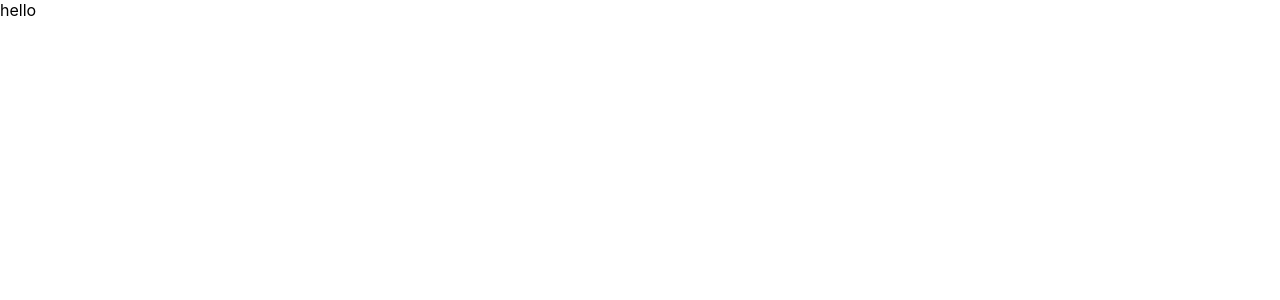
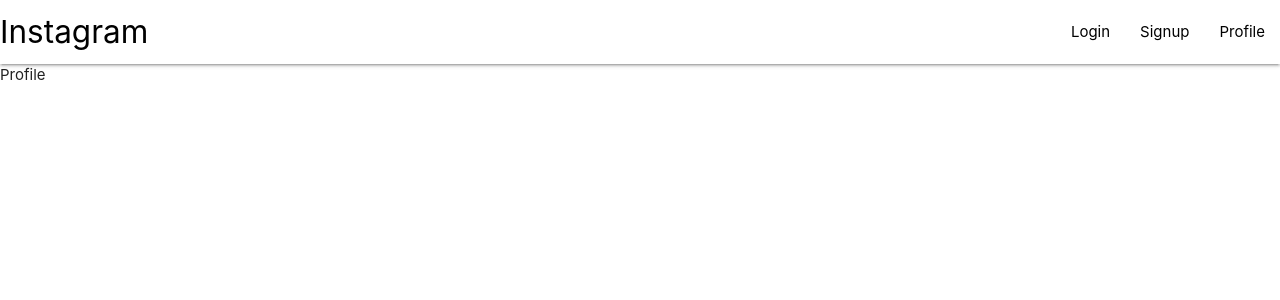
Before and after one commit to amit1884/Instagram-Clone, a React (Create React App) app in the folder client/: page /profile in a window 1280 px wide. Shown: the top 300 px of the page. Built offline with nearby package versions, Linux system fonts and the light colour scheme.

Commit message:
basic routes added in client

```diff
--- a/client/public/index.html
+++ b/client/public/index.html
@@ -15,6 +15,7 @@
       user's mobile device or desktop. See https://developers.google.com/web/fundamentals/web-app-manifest/
     -->
     <link rel="manifest" href="%PUBLIC_URL%/manifest.json" />
+    <link rel="stylesheet" href="https://cdnjs.cloudflare.com/ajax/libs/materialize/1.0.0/css/materialize.min.css">
     <!--
       Notice the use of %PUBLIC_URL% in the tags above.
       It will be replaced with the URL of the `public` folder during the build.
--- a/client/src/App.css
+++ b/client/src/App.css
@@ -0,0 +1,3 @@
+a{
+    color:#000 !important;
+}
--- a/client/src/App.js
+++ b/client/src/App.js
@@ -1,12 +1,29 @@
 import React from 'react';
 import './App.css';
-
+import {BrowserRouter,Route} from 'react-router-dom';
+import Navbar from './components/Navbar';
+import Home from './components/Screens/Home';
+import Login from './components/Screens/Login';
+import SignUp from './components/Screens/SignUp';
+import Profile from './components/Screens/Profile';
 function App() {
   return (
+      <BrowserRouter>
+      <Navbar/>
+      <Route exact path="/">
+        <Home/>
+      </Route>
+      <Route path="/login">
+        <Login/>
+      </Route>
+      <Route path="/signup">
+        <SignUp/>
+      </Route>
+      <Route path="/profile">
+        <Profile/>
+      </Route>
 
-   <div>
-     hello
-   </div>
+      </BrowserRouter>
   );
 }
 
--- /dev/null
+++ b/client/src/components/Navbar.js
@@ -0,0 +1,17 @@
+import React from 'react'
+import '../App.css'
+import {Link} from 'react-router-dom'
+export default function Navbar() {
+    return (
+        <nav>
+        <div className="nav-wrapper white">
+            <Link to="/" className="brand-logo left">Instagram</Link>
+            <ul id="nav-mobile" className="right">
+            <li><Link to="/login">Login</Link></li>
+            <li><Link to="/signup">Signup</Link></li>
+            <li><Link to="profile">Profile</Link></li>
+            </ul>
+        </div>
+        </nav>
+    )
+}
--- /dev/null
+++ b/client/src/components/Screens/Home.js
@@ -0,0 +1,11 @@
+import React from 'react'
+
+function Home() {
+    return (
+        <div>
+            Home
+        </div>
+    )
+}
+
+export default Home
--- /dev/null
+++ b/client/src/components/Screens/Login.js
@@ -0,0 +1,11 @@
+import React from 'react'
+
+function Login() {
+    return (
+        <div>
+            Login
+        </div>
+    )
+}
+
+export default Login
--- /dev/null
+++ b/client/src/components/Screens/Profile.js
@@ -0,0 +1,11 @@
+import React from 'react'
+
+function Profile() {
+    return (
+        <div>
+            Profile
+        </div>
+    )
+}
+
+export default Profile
--- /dev/null
+++ b/client/src/components/Screens/SignUp.js
@@ -0,0 +1,11 @@
+import React from 'react'
+
+function SignUp() {
+    return (
+        <div>
+            SignUp
+        </div>
+    )
+}
+
+export default SignUp
```
